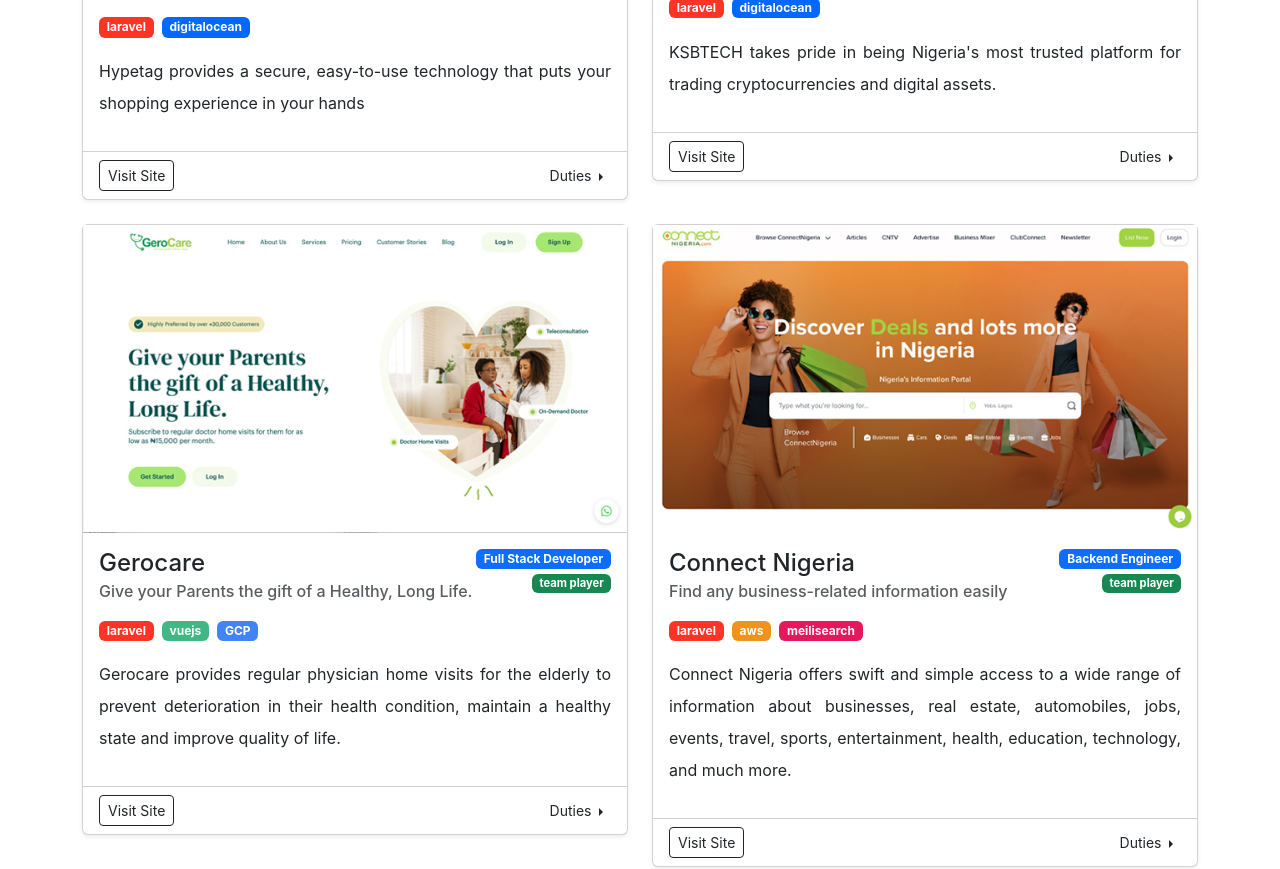
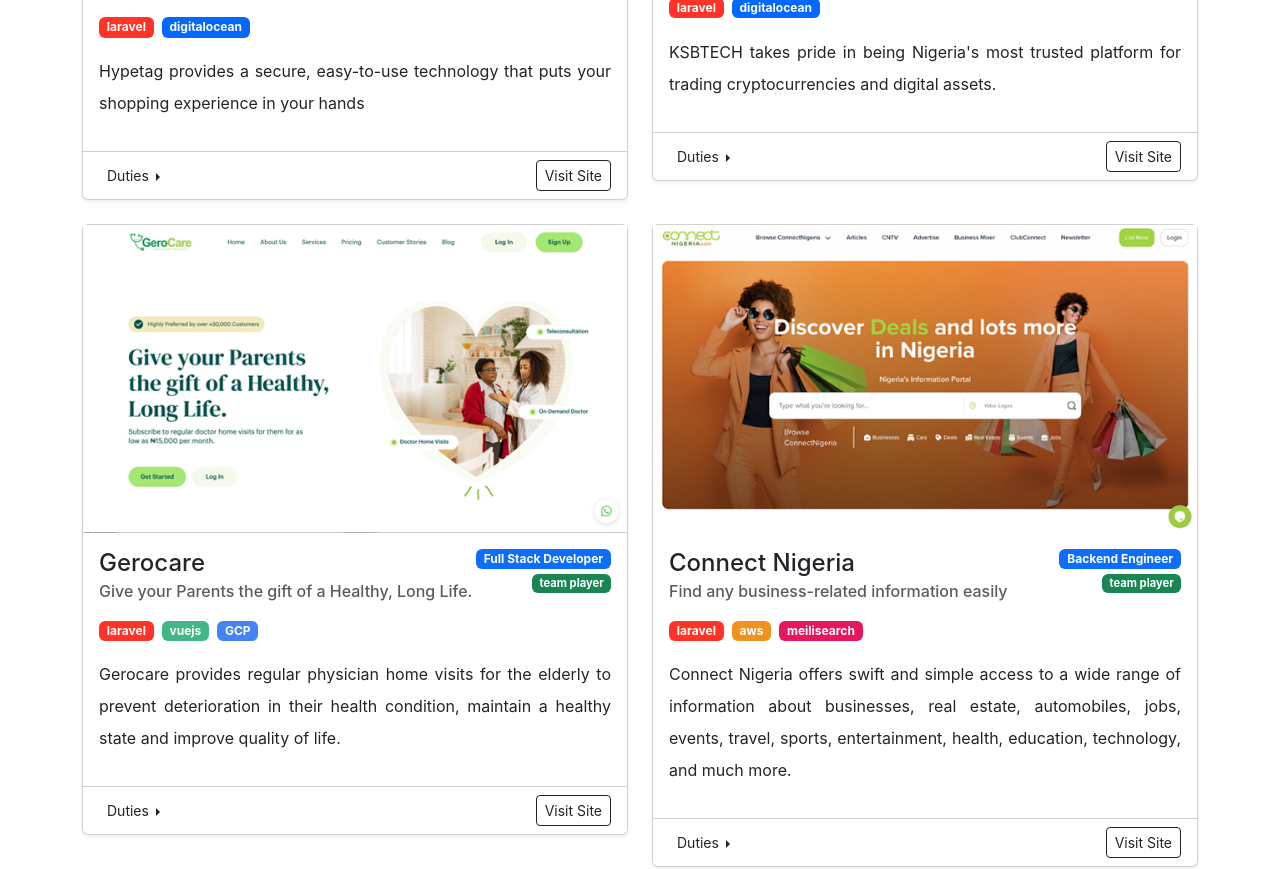
Before and after one commit to Lavendar77/lavendar77.github.io, a Vue app: page / in a window 1280 px wide. Shown: the part 2200-3069 px from the top of the page. Built offline with nearby package versions, Linux system fonts and the light colour scheme.

Commit message:
fix typo in intro, and modify duties view condition

```diff
--- a/src/views/HomeView.vue
+++ b/src/views/HomeView.vue
@@ -105,7 +105,7 @@ function getColor(tool) {
 						solutions through the various platforms of software engineering. I enjoy coding because I
 						see it as an expression of art and critical thinking, from its build to its core.
 						I am a down-to-earth person with average social skills, which contribute to
-						my livelihood. In just {{ age }} of my life, I believe one's passion is most important
+						my livelihood. In just {{ age }} years of my life, I believe one's passion is most important
 						and mastered through how much one learns about one's self — personality and all. PS,
 						I am an INTJ, with a "Melphleg" temperament.
 					</p>
@@ -212,12 +212,7 @@ function getColor(tool) {
 									</div>
 								</div>
 
-								<div class="d-flex justify-content-between card-footer bg-transparent"
-									v-if="project.is_live">
-									<a :href="project.website" target="__blank"
-										class="btn btn-sm btn-outline-dark shadow-none">
-										Visit Site
-									</a>
+								<div class="d-flex justify-content-between card-footer bg-transparent">
 									<div class="duties dropend d-grid" v-if="project.duties.length">
 										<button class="btn btn-sm btn-outline-dark border-0 dropdown-toggle shadow-none"
 											data-bs-toggle="collapse" :href="`#project${index}_duties`" role="button"
@@ -225,6 +220,10 @@ function getColor(tool) {
 											Duties
 										</button>
 									</div>
+									<a :href="project.website" v-if="project.is_live" target="__blank"
+										class="btn btn-sm btn-outline-dark shadow-none">
+										Visit Site
+									</a>
 								</div>
 							</div>
 						</div>
```
